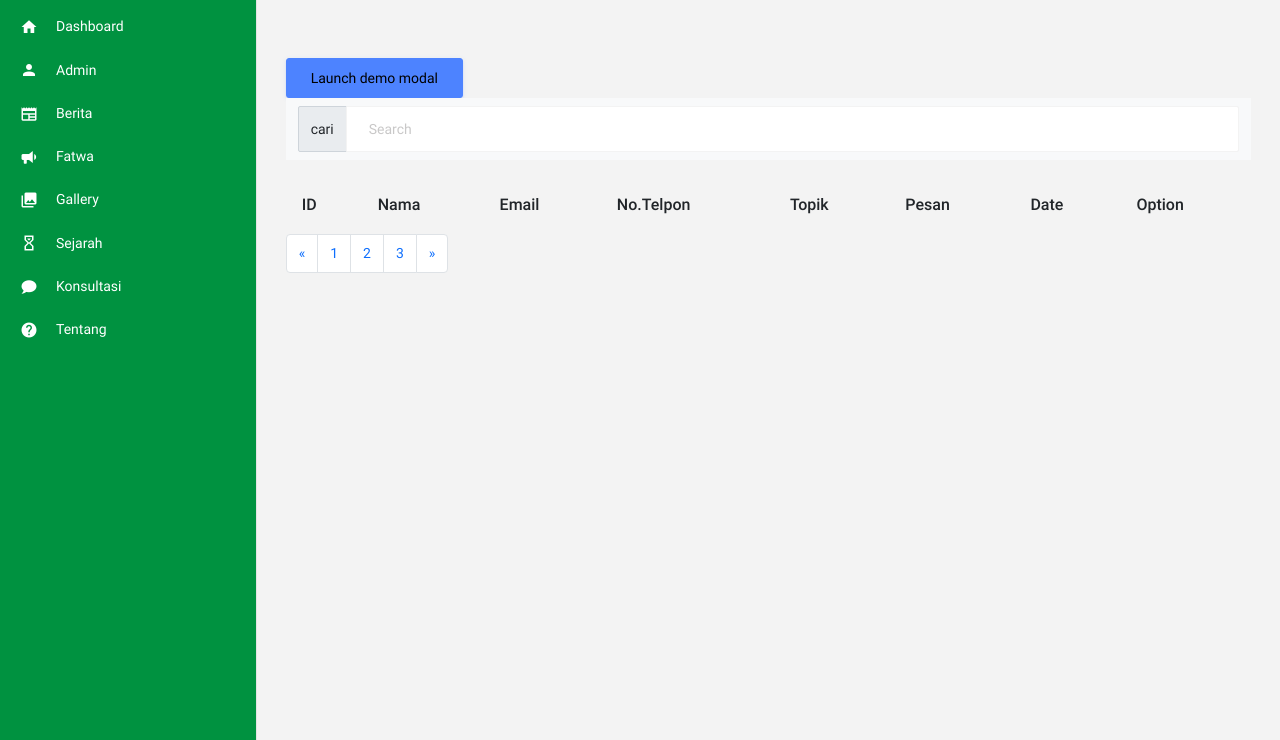
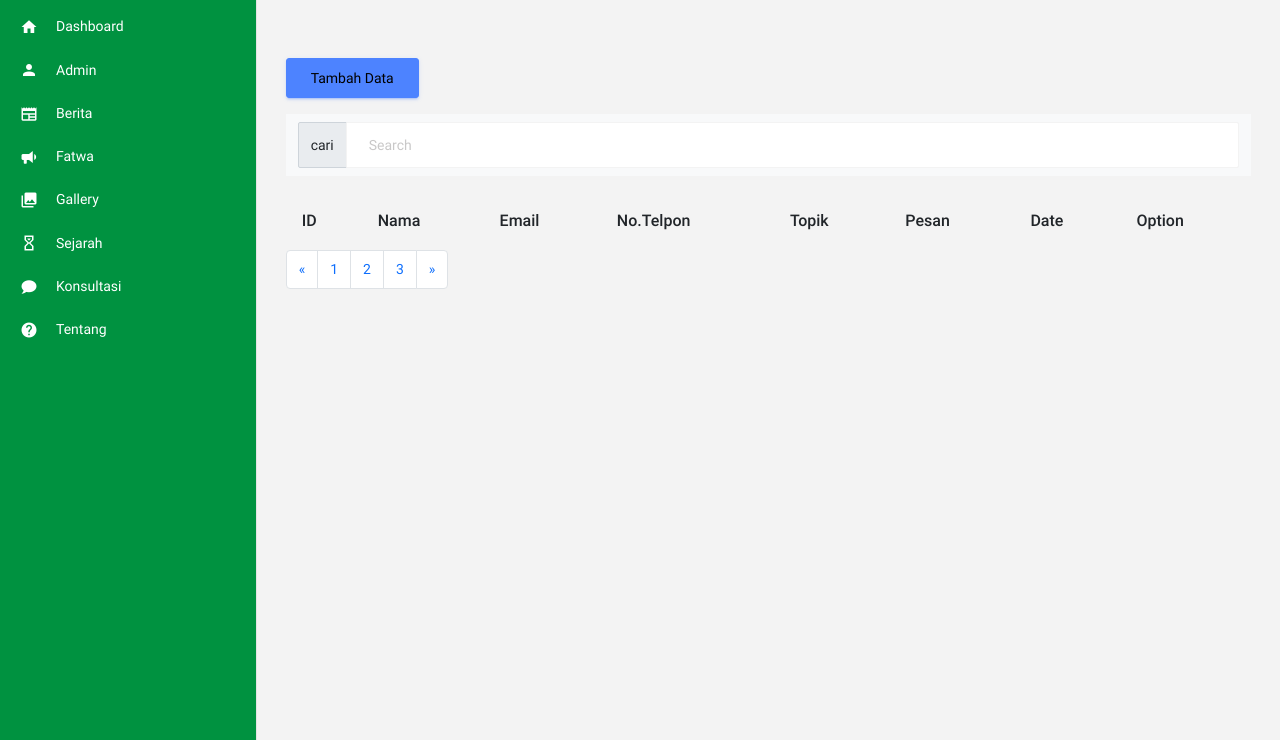
Before and after one commit to andisoer/mui-admin, a Django app: page /konsultasi/ in a window 1280 px wide. Shown: the part 60-800 px from the top of the page. Run offline with Django 4.2, Linux system fonts and the light colour scheme; lists and menus that the app fills with data are empty; some libraries are stand-ins or nearby versions.

Commit message:
pembenahan

```diff
--- a/muiadmin/static/js/scripts.js
+++ b/muiadmin/static/js/scripts.js
@@ -3,12 +3,12 @@ document.addEventListener('DOMContentLoaded',function(){
 });
 
 function fetchItems(){
-    const token = localStorage.getItem('accessToken');
+    // const token = localStorage.getItem('accessToken');
     // const token = 'eyJhbGciOiJIUzI1NiIsInR5cCI6IkpXVCJ9.eyJ0b2tlbl90eXBlIjoiYWNjZXNzIiwiZXhwIjoxNzAzMTQxNzY1LCJpYXQiOjE3MDMxNDE0NjUsImp0aSI6IjMzNmZkYmJjMGU0MDQyNzk5YjA4MmU5OWU3NTAxMGUwIiwidXNlcl9pZCI6MX0.iBoa54Np8fhijkwiqIWi9cJFsr_e7O7GBEfy8LN6y9E';
     fetch('http://127.0.0.2:8000/apia/konsultasi/',
     {
         headers: {
-            'Authorization' : `Bearer ${token}`
+            // 'Authorization' : `Bearer ${token}`
         }
     }
     )
--- a/muiadmin/templates/konsultasi.html
+++ b/muiadmin/templates/konsultasi.html
@@ -5,8 +5,8 @@
 {% block konsultasi %}
 <main>
   <div class="container pt-4">
-    <button type="button" class="btn btn-primary mr-auto" data-bs-toggle="modal" data-bs-target="#exampleModal">
-        Launch demo modal
+    <button type="button" class="btn btn-primary mr-auto mb-3" data-bs-toggle="modal" data-bs-target="#exampleModal">
+        Tambah Data
     </button>
 
     <!-- Modal -->
@@ -26,7 +26,7 @@
                       <input id="email" class="form-control" type="text" placeholder="Email" aria-label="default input example">
                   </div>
                   <div class="col-lg-12 mb-3">
-                      <input id="telp" class="form-control" type="text" placeholder="No Hp" aria-label="default input example">
+                      <input id="telp" class="form-control" type="text" placeholder="Example : 8814940352" aria-label="default input example">
                   </div>
                   <div class="col-lg-12 mb-3">
                       <select id="topik" class="form-select" aria-label="Pilih topik">
@@ -38,17 +38,13 @@
                       </select>
                   </div>
                   <div class="col-lg-12 mb-3">
-                      <textarea id="pesan" class="form-control" id="validationTextarea" placeholder="Required example textarea" required=""></textarea>
+                      <textarea id="pesan" class="form-control" id="validationTextarea" placeholder="Masukkan pesan anda" required=""></textarea>
                       <div class="invalid-feedback">
                           Please enter a message in the textarea.
                       </div>
                   </div>
                   <button type="submit" class="btn btn-success" style="width: 100%; height: auto;">Kirim Konsultasi</button>
               </form>
-          </div>
-          <div class="modal-footer">
-            <button type="button" class="btn btn-secondary" data-bs-dismiss="modal">Close</button>
-            <button type="button" class="btn btn-primary">Save changes</button>
           </div>
         </div>
       </div>
```
